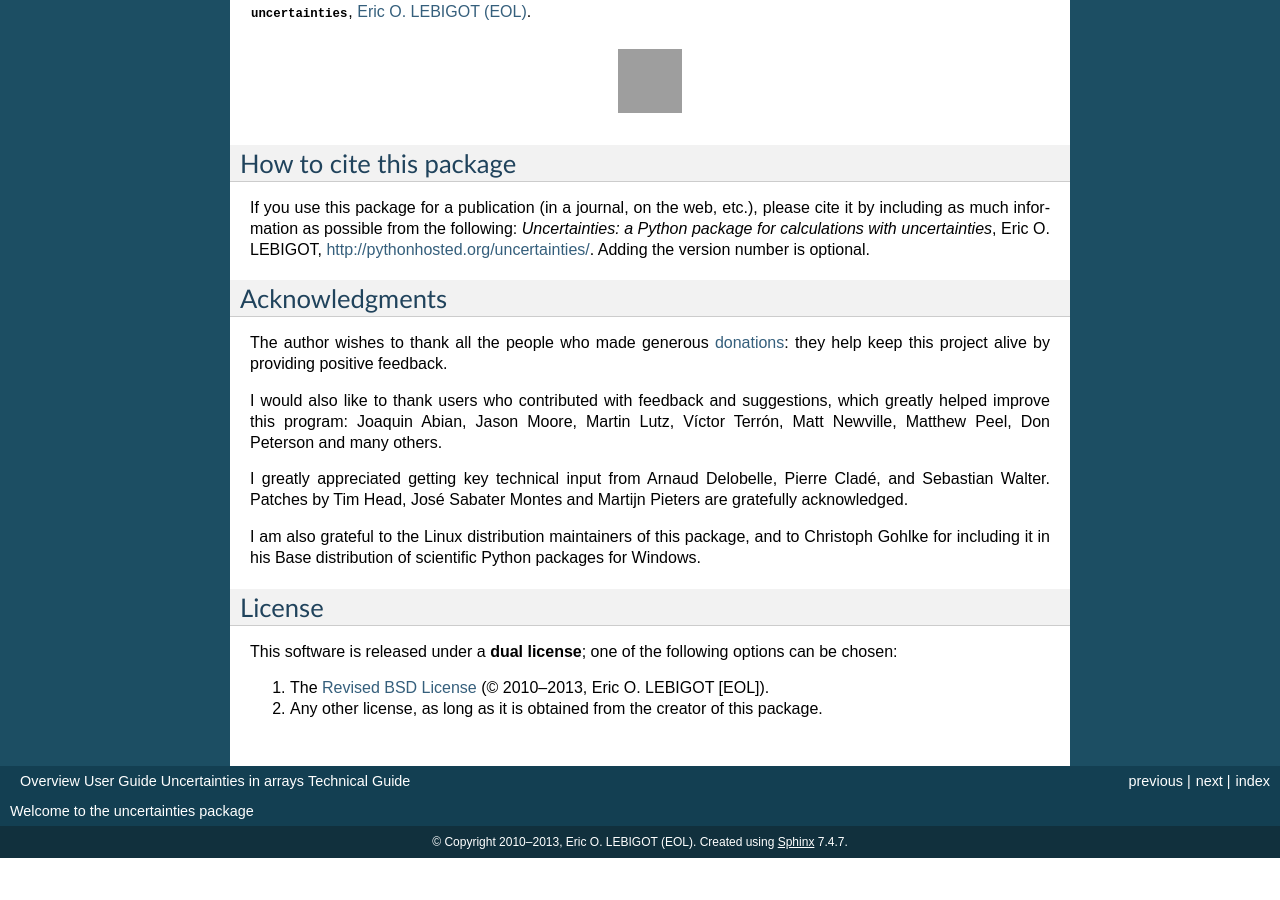
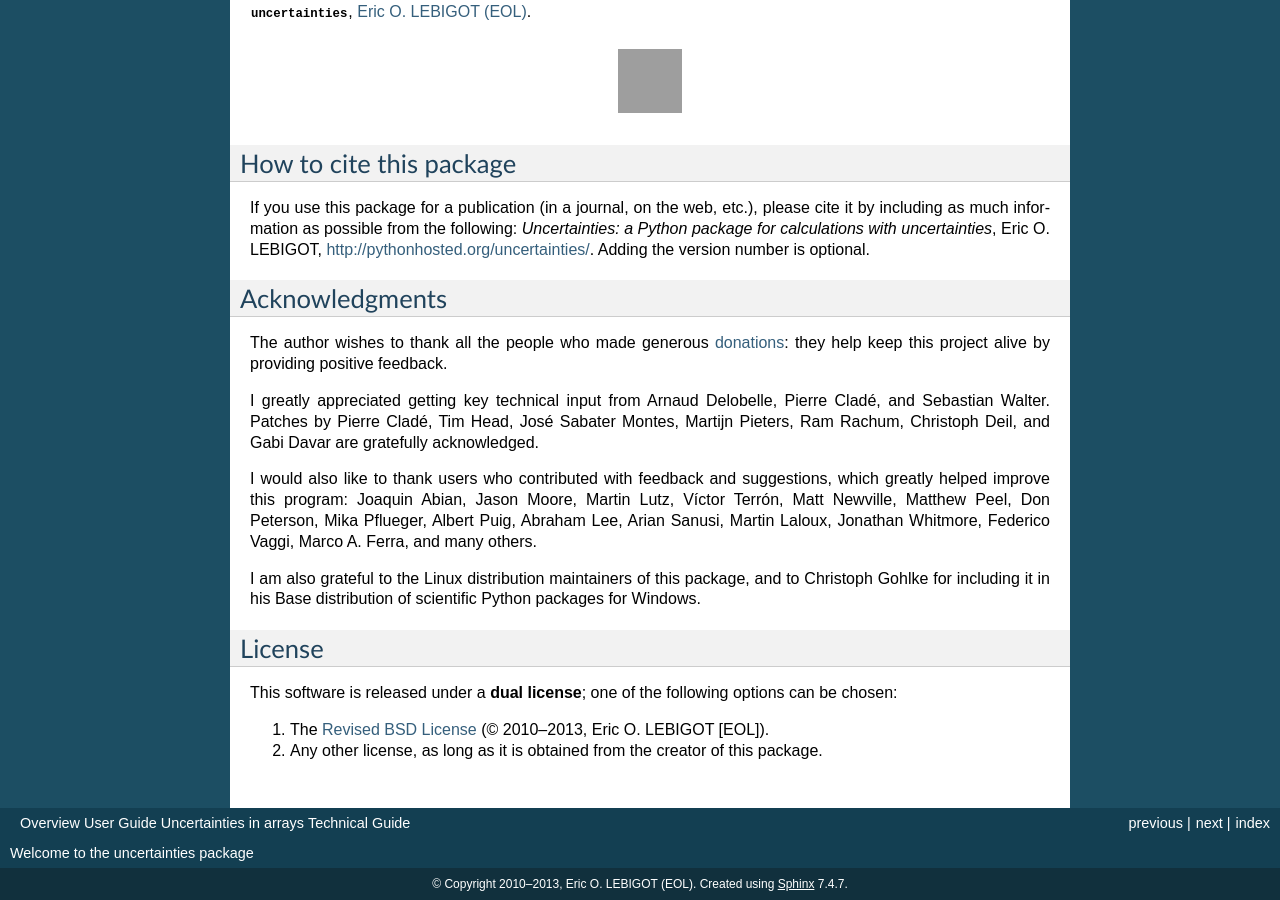
Before and after one commit to lmfit/uncertainties, a Sphinx documentation site: the page built from doc/index.rst, in a window 1280 px wide and 900 px high, scrolled down 4563 px. Built offline with Sphinx 7.4.7, drawn with Linux system fonts in a browser that asks for light colours; the version number is read from the project's files by our own code; before the commit the page ends 5421 px from its top, so only the background shows below that.

Commit message:
Added patch and poll contributors.

```diff
--- a/doc/index.rst
+++ b/doc/index.rst
@@ -357,14 +357,17 @@ The author wishes to thank all the people who made generous
 `donations`_: they help keep this project alive by providing positive
 feedback.
 
+I greatly appreciated getting key technical input from Arnaud
+Delobelle, Pierre Cladé, and Sebastian Walter.  Patches by Pierre
+Cladé, Tim Head, José Sabater Montes, Martijn Pieters, Ram Rachum,
+Christoph Deil, and Gabi Davar are gratefully acknowledged.
+
 I would also like to thank users who contributed with feedback and
 suggestions, which greatly helped improve this program: Joaquin Abian,
 Jason Moore, Martin Lutz, Víctor Terrón, Matt Newville, Matthew Peel,
-Don Peterson and many others.
-
-I greatly appreciated getting key technical input from Arnaud
-Delobelle, Pierre Cladé, and Sebastian Walter.  Patches by Tim Head,
-José Sabater Montes and Martijn Pieters are gratefully acknowledged.
+Don Peterson, Mika Pflueger, Albert Puig, Abraham Lee, Arian Sanusi,
+Martin Laloux, Jonathan Whitmore, Federico Vaggi, Marco A. Ferra, and
+many others.
 
 I am also grateful to the Linux distribution maintainers of this
 package, and to Christoph Gohlke for including it in his Base
```
